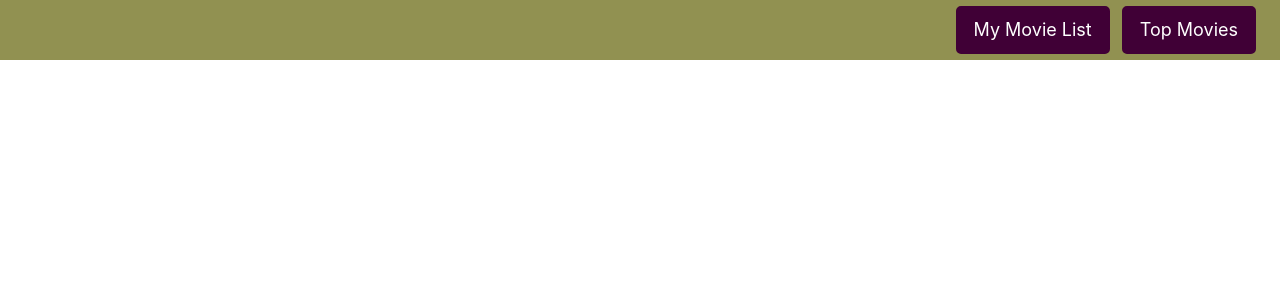
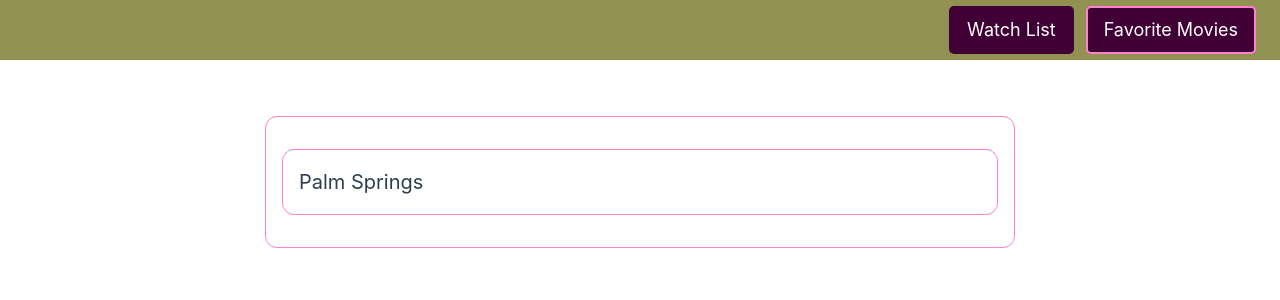
Before and after one commit to alyssa-storey/movie-list, a Vue app: page /favorites in a window 1280 px wide. Shown: the top 300 px of the page. Built offline with nearby package versions, Linux system fonts and the light colour scheme.

Commit message:
delete fav and rework

```diff
--- /dev/null
+++ b/src/components/FavoriteItem.vue
@@ -0,0 +1,77 @@
+<template>
+  <li :id="movieId + '-item'" @click="showDetails" class="item">
+    <span>
+      <label class="list-movie" for="movieId">{{ title }}</label>
+    </span>
+    <div class="details" :id="movieId + '-details'" v-if="viewDetails">
+      <hr />
+      <p>Why I love this movie: {{ review }}</p>
+      <div class="editDeleteIcons">
+        <font-awesome-icon
+          :icon="['fas', 'trash-can']"
+          :id="movieId + '-delete'"
+          @click="showDeleteConfirmation(movieId)"
+        />
+        <font-awesome-icon
+          :icon="['fas', 'pen-to-square']"
+          :id="movieId + '-edit'"
+          @click="showEditModal(movieId)"
+        />
+      </div>
+    </div>
+  </li>
+</template>
+
+<script>
+import { ref, watch } from "vue";
+import { useStore } from "vuex";
+import { computed } from "vue";
+
+export default {
+  props: {
+    id: Number,
+    title: String,
+    review: String,
+  },
+  emits: ["selectMovie"],
+  setup(props, { emit }) {
+    console.log("props", props);
+    const { movie } = props;
+    const movieId = props.id;
+    const viewDetails = ref(false);
+    const dialogIsVisible = ref(false);
+    const editModalIsVisible = ref(false);
+    const selectedMovieId = computed(() => store.state.selectedMovieId);
+    console.log("selectedMovieId", selectedMovieId);
+    const store = useStore();
+
+    const showDeleteConfirmation = (movieId) => {
+      console.log("showDeleteConfirmation", movieId);
+      store.commit("SHOW_ELEMENT", "deleteConfirmationModal");
+      store.commit("SET_SELECTED_MOVIE_ID", movieId);
+    };
+
+    const showEditModal = (movieId) => {
+      store.commit("SHOW_ELEMENT", "editDetailsModal");
+      store.commit("SET_SELECTED_MOVIE_ID", movieId);
+      store.commit("SET_SELECTED_MOVIE", movieId);
+    };
+
+    //show details
+    function showDetails(event) {
+      const clickedId = event.currentTarget.id;
+      viewDetails.value = !viewDetails.value;
+    }
+
+    return {
+      movieId,
+      viewDetails,
+      showDetails,
+      dialogIsVisible,
+      showDeleteConfirmation,
+      editModalIsVisible,
+      showEditModal,
+    };
+  },
+};
+</script>
--- /dev/null
+++ b/src/components/FavoriteList.vue
@@ -0,0 +1,46 @@
+<template>
+  <section>
+    <div class="container">
+      <ul class="movie-list item">
+        <favorite-item
+          v-for="movie in favoriteList"
+          :key="movie.id + '-' + movie.review"
+          :id="movie.id"
+          :fromRecList="movie.fromRecList"
+          :title="movie.title"
+          :review="movie.review"
+        ></favorite-item>
+      </ul>
+    </div>
+  </section>
+  <!--Modals-->
+  <delete-movie
+    v-if="deleteModalIsVisible"
+    :modalName="'deleteConfirmationModal'"
+  >
+  </delete-movie>
+</template>
+
+<script>
+import { useStore } from "vuex";
+import { computed } from "vue";
+import FavoriteItem from "./FavoriteItem.vue";
+import DeleteMovie from "./DeleteMovie.vue";
+
+export default {
+  components: {
+    FavoriteItem,
+    DeleteMovie,
+  },
+  setup(props) {
+    const store = useStore();
+    const favoriteList = computed(() => store.state.favoriteList);
+
+    const deleteModalIsVisible = computed(
+      () => store.state.modals.deleteConfirmationModal
+    );
+
+    return { favoriteList, deleteModalIsVisible };
+  },
+};
+</script>
--- /dev/null
+++ b/src/components/FavoriteView.vue
@@ -0,0 +1,27 @@
+<template>
+  <div>
+    <favorite-list v-if="listHasMovies" />
+    <no-movies v-else></no-movies>
+    <!-- <add-movie-form :modalName="'addNewMovie'"></add-movie-form> -->
+  </div>
+</template>
+
+<script>
+import FavoriteList from "./FavoriteList.vue";
+//import AddMovieForm from "./AddMovieForm.vue";
+import NoMovies from "./NoMovies.vue";
+import { useStore } from "vuex";
+import { computed, watchEffect } from "vue";
+export default {
+  components: { FavoriteList, NoMovies },
+  setup() {
+    const store = useStore();
+    const listHasMovies = computed(() => store.getters.activeList.length > 0);
+
+    return { listHasMovies };
+  },
+};
+</script>
+
+<style scoped>
+</style>
--- a/src/components/Navigation.vue
+++ b/src/components/Navigation.vue
@@ -1,7 +1,7 @@
 <template>
   <nav class="nav-bar">
-    <router-link to="/mymovielist" class="nav-btn">My Movie List</router-link>
-    <router-link to="/top100" class="nav-btn">Top Movies</router-link>
+    <router-link to="/watch" class="nav-btn">Watch List</router-link>
+    <router-link to="/favorites" class="nav-btn">Favorite Movies</router-link>
   </nav>
 </template>
 
--- a/src/components/MyMovieList.vue
+++ b/src/components/WatchView.vue
@@ -16,7 +16,7 @@
   components: { MovieList, AddMovieForm, NoMovies },
   setup() {
     const store = useStore();
-    const listHasMovies = computed(() => store.getters.movieList.length > 0);
+    const listHasMovies = computed(() => store.getters.activeList.length > 0);
     return { listHasMovies };
   },
 };
--- a/src/main.js
+++ b/src/main.js
@@ -3,10 +3,8 @@
 import { createRouter, createWebHistory } from 'vue-router';
 import { createStore } from 'vuex';
 import App from './App.vue'
-import MyMovieList from './components/MyMovieList.vue';
-import Top100 from './components/Top100.vue'
-
-
+import WatchView from './components/WatchView.vue';
+import FavoriteView from './components/FavoriteView.vue';
 import { library } from '@fortawesome/fontawesome-svg-core'
 import { FontAwesomeIcon } from '@fortawesome/vue-fontawesome'
 import { faTrashCan } from '@fortawesome/free-solid-svg-icons'
@@ -18,6 +16,7 @@
 const store = createStore({
     state() {
         return {
+            watchList: true,
             selectedMovieId: null,
             selectedMovie: {
                 id: null,
@@ -72,6 +71,15 @@
                     watched: false,
                     review: "",
                 }
+            ],
+            favoriteList: [
+                {
+                    id: 1,
+                    recListId: 0,
+                    title: "Palm Springs",
+                    fromRecList: false,
+                    review: "Fun movie but also had a lot of great conversations prompted by this movie."
+                }
             ]
         }
     },
@@ -108,7 +116,13 @@
         },
 
         DELETE_MOVIE(state, movieId) {
-            state.movieList = state.movieList.filter(movie => movie.id !== movieId);
+            if (state.watchList) {
+                state.movieList = state.movieList.filter(movie => movie.id !== movieId);
+                console.log('state.watchList', state.movieList);
+            } else {
+                state.favoriteList = state.favoriteList.filter(movie => movie.id !== movieId);
+                console.log('state.favoriteList', state.favoriteList);
+            }
         },
 
         HIDE_ELEMENT(state, modalName) {
@@ -125,6 +139,9 @@
             if (movie) {
                 movie.watched = false;
             }
+        },
+        SET_LIST(state, value) {
+            state.watchList = value
         }
     },
     actions: {
@@ -146,10 +163,9 @@
 
     },
     getters: {
-        movieList(state) {
-            return state.movieList;
-        }
-
+        activeList(state) {
+            return state.watchList ? state.movieList : state.favoriteList;
+        },
     }
 
 })
@@ -158,9 +174,9 @@
 const router = createRouter({
     history: createWebHistory(),
     routes: [
-        { path: '/mymovielist', component: MyMovieList },
-        { path: '/top100', component: Top100 },
-        { path: '/', redirect: '/mymovielist' }
+        { path: '/watch', component: WatchView },
+        { path: '/favorites', component: FavoriteView },
+        { path: '/', redirect: '/watch' }
 
     ],
     linkActiveClass: 'active'
@@ -168,4 +184,9 @@
 app.use(store);
 app.use(router);
 app.component('font-awesome-icon', FontAwesomeIcon)
+
+router.afterEach((to) => {
+    store.commit("SET_LIST", to.path === "/watch")
+})
+
 app.mount('#app')
```
